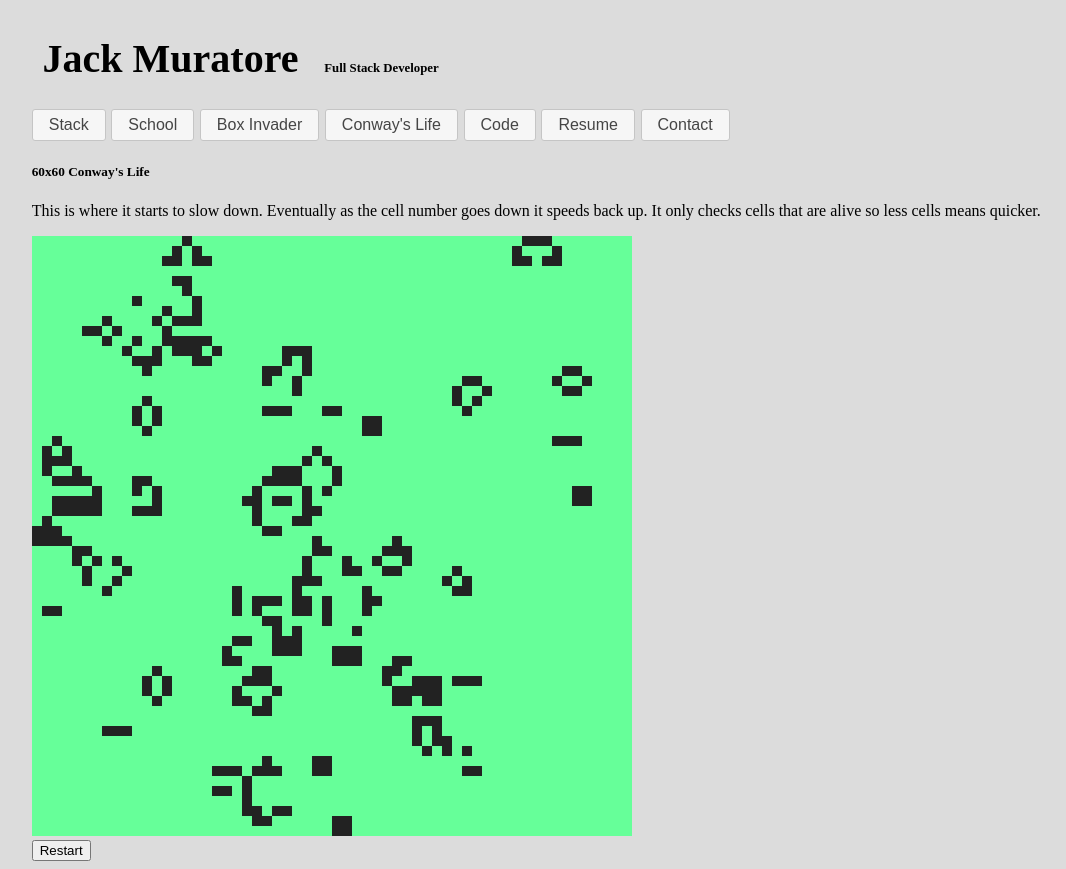
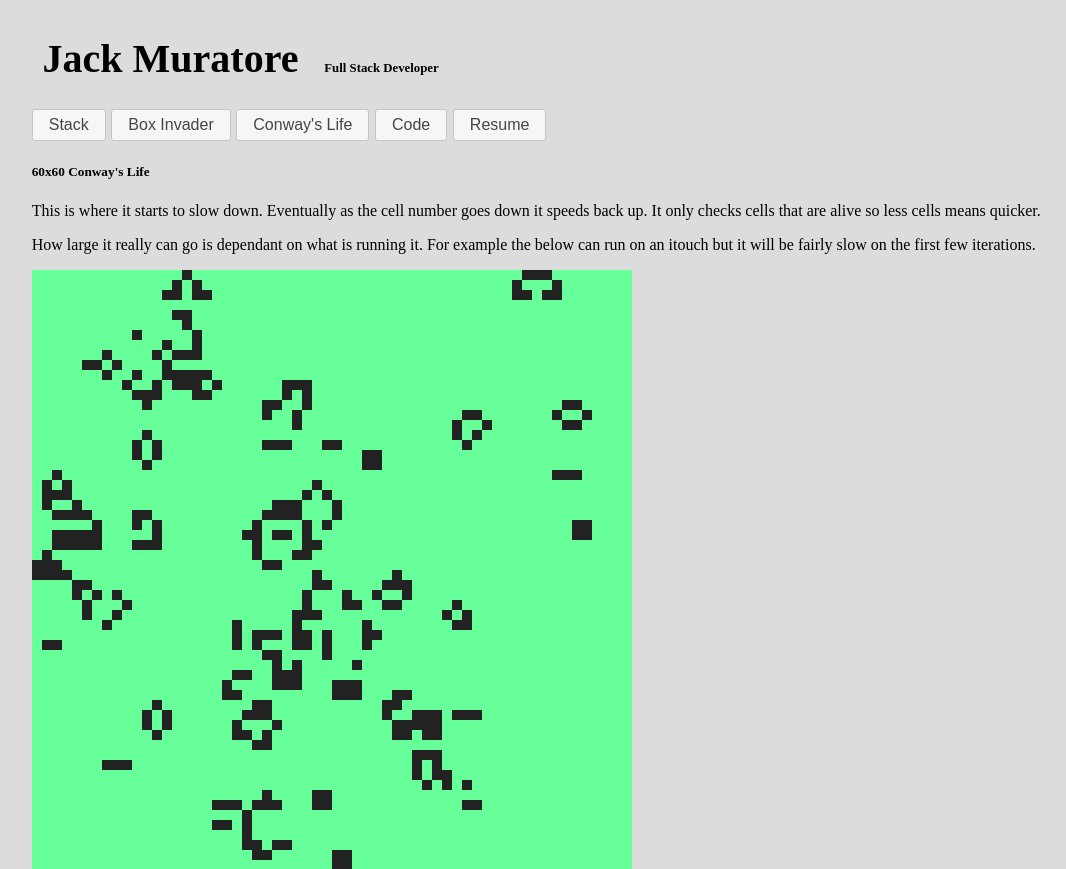
Before and after one commit to banjocat/mywebsite, a PHP site: page /big_life.php in a window 1280 px wide. Shown: the top 869 px of the page, without its empty margins (63-1129 px from the left). Run offline with PHP 8.4, Linux system fonts and the light colour scheme; some libraries are stand-ins or nearby versions.

Commit message:
* Update to navigation and conway life

```diff
--- a/assets/life.js
+++ b/assets/life.js
@@ -1,4 +1,3 @@
-
 
 /*
  * Simple Algorithm
@@ -29,12 +28,12 @@ function Life(_options)
     var options = {
         xmax:undefined, // x length required
         ymax:undefined, // y length required
-        initial: 'random', // initial values "zeros" "ones" "random"
+        initial: 'random', // initial values "zeros" "random"
         random_chance_of_life: 25, // When initial random is chosen this is the chance of it being a 1
         // Callback for when the new board has life given takes (x ,y)
         on_life: undefined,
         // Callback for when a new board gets overpopulated and is not switched back to off
-        // Values that never get switched on are never checked and should be assuemd dead
+        // Values that never get switched on are never checked and should be assumed dead
         on_death: undefined,
     };
     _.extend(options, _options);
@@ -47,7 +46,7 @@ function Life(_options)
         return false;
     }
 
-    // variables
+    // Private variables
     var
         // the current board
         current_board = [],
@@ -62,6 +61,7 @@ function Life(_options)
 
     // Takes an index
     // returns an array of its x and y values
+    // This is used since most graphic based APIs want x and y values
     var convert_to_2d = function(index) {
         var val = [];
         val.push(index % options.xmax);
@@ -76,6 +76,7 @@ function Life(_options)
     {
         current_board[index] = 1;
         current_values_with_ones.push(index);
+        // Runs the call back if it exists if a graphical end is attached
         if (options.on_life) {
             var arg = convert_to_2d(index);
             options.on_life(arg[0], arg[1]);
@@ -86,11 +87,13 @@ function Life(_options)
         current_board[index] = 0;
         current_values_with_ones = _.without(
                 current_values_with_ones, index);
+        // Runs the callback if it exists if a graphics are attached
         if (options.on_death) {
             var arg = convert_to_2d(index);
             options.on_death(arg[0], arg[1]);
         }
     }
+    // Probably only needed for debugging
     this.get = function(index)
     {
         return current_board[index];
@@ -106,6 +109,7 @@ function Life(_options)
     }
 
     // Functions for getting the index of neighboring cells
+    // Returns -1 if it would be invalid
     this.left_cell = function(cell)
     {
         if (cell < 0 || cell % options.xmax == 0)
@@ -188,6 +192,8 @@ function Life(_options)
     this.run_counter = function()
     {
         counter = [];
+        // THis is the O(n) complexity where
+        // n is the number of live cells
         for (var i = 0;
                 i < current_values_with_ones.length;
                 i += 1) {
@@ -257,6 +263,7 @@ function Life(_options)
     this.run = function(_settings)
     {
         var start_time = new Date();
+        // This is the main function call for the alogrithm
         this.run_counter();
         current_board = new_board;
         current_values_with_ones = new_values_with_ones;
--- a/big_life.php
+++ b/big_life.php
@@ -5,6 +5,11 @@ This is where it starts to slow down.
 Eventually as the cell number goes down it speeds back up.
 It only checks cells that are alive so less cells means
 quicker.
+</p>
+<p>
+How large it really can go is dependant on what is running it.
+For example the below can run on an itouch but it will be
+fairly slow on the first few iterations.
 </p>
 <div id='life'>
 </div>
--- a/conway_life.php
+++ b/conway_life.php
@@ -4,7 +4,8 @@
 This is a Jquery plugin I wrote that will
 create a random Conway's Life board of a size specificed.
 I have two smaller boards below. To see it pushing its
-extreme at 60x60 go <a href='big_life.php'>here</a>
+extreme at 60x60 but still runable go <a href='big_life.php'>here</a>.
+The graphical engine used is <a href='http://www.pixijs.com'>pixi.js</a>.
 </p>
 
 <h5>A 5 by 5 board</h5>
--- a/header.php
+++ b/header.php
@@ -22,12 +22,10 @@ Full Stack Developer
 </h4>
 <nav>
 <a href='index.php'><button>Stack</button></a>
-<a href='school.php'><button>School</button></a>
 <a href='space_invader.php'><button>Box Invader</button></a>
 <a href='conway_life.php'><button>Conway's Life</button></a>
 <a href='https://bitbucket.org/Banjocat'><button>Code</button></a>
 <a href='https://docs.google.com/document/d/1k5bL6RYLB1PU6WTuHFsYcvTcKTtE05997NeBoWOHdQo/pub'><button>Resume</button></a>
-<a href='contact.php'><button>Contact</button></a>
 </nav>
 <script>
 $('button').button();
```
Also changed, not shown: assets/graphic-life.js (+29 -16 lines).
